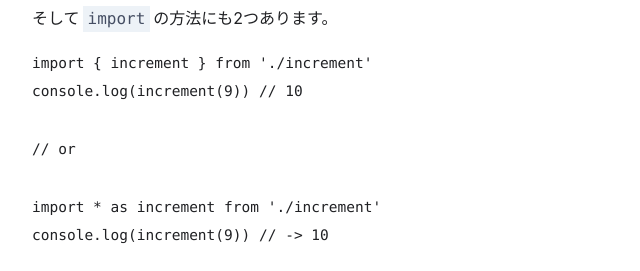
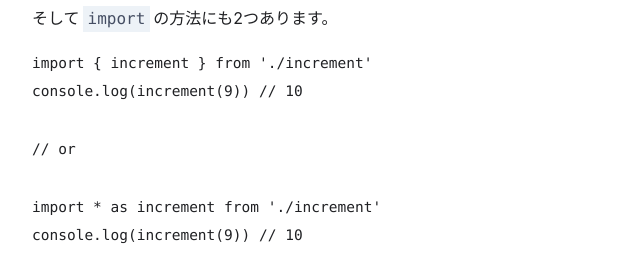
Before and after one commit to plusclass/devlog, a Gatsby site: page /import-require/ in a window 1280 px wide. Shown: the part 1528-1799 px from the top of the page, 208-848 px from the left. Built offline with nearby package versions, Linux system fonts and the light colour scheme; Gatsby itself is replaced by a stand-in of ours; some packages are replaced by stand-ins of ours; code samples lack their colours.

Commit message:
fix a bit

````diff
--- a/content/blog/import-require/index.md
+++ b/content/blog/import-require/index.md
@@ -46,7 +46,7 @@ console.log(increment(9)) // 10
 // or
 
 import * as increment from './increment'
-console.log(increment(9)) // -> 10
+console.log(increment(9)) // 10
 ```
 
 ### 特徴
````
